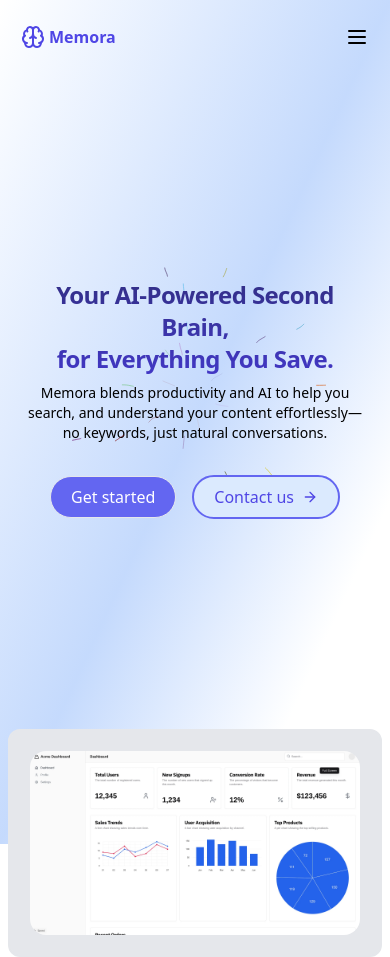
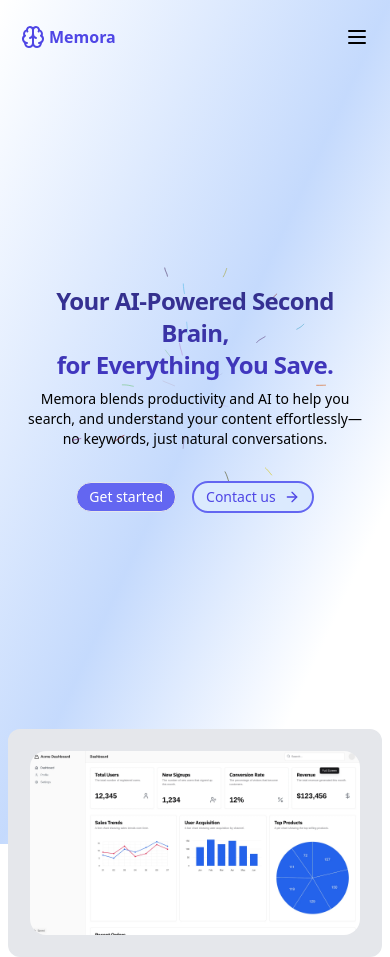
Before and after one commit to yasir5405/typescript-frontend-second-brain, a React (Vite) app: page / in a window 390 px wide. Built offline with nearby package versions, Linux system fonts and the light colour scheme.

Commit message:
changed button sizes for diff screens

```diff
--- a/src/pages/Home.tsx
+++ b/src/pages/Home.tsx
@@ -19,13 +19,25 @@
           <div className="w-full flex items-center justify-center mt-8 gap-4">
             <Button
               text="Get started"
-              className="hover:bg-indigo-600 duration-200 ease-linear"
+              className="hover:bg-indigo-600 duration-200 ease-linear hidden md:flex"
+            />
+            <Button
+              text="Get started"
+              className="hover:bg-indigo-600 duration-200 ease-linear md:hidden"
+              size="sm"
             />
             <Button
               text="Contact us"
               variant="secondary"
-              className="border-2 border-indigo-500"
+              className="border-2 border-indigo-500 hidden md:flex"
               endIcon={<ArrowRight size={16} />}
+            />
+            <Button
+              text="Contact us"
+              variant="secondary"
+              className="border-2 border-indigo-500 flex md:hidden"
+              endIcon={<ArrowRight size={16} />}
+              size="sm"
             />
           </div>
         </BackgroundLines>
```
